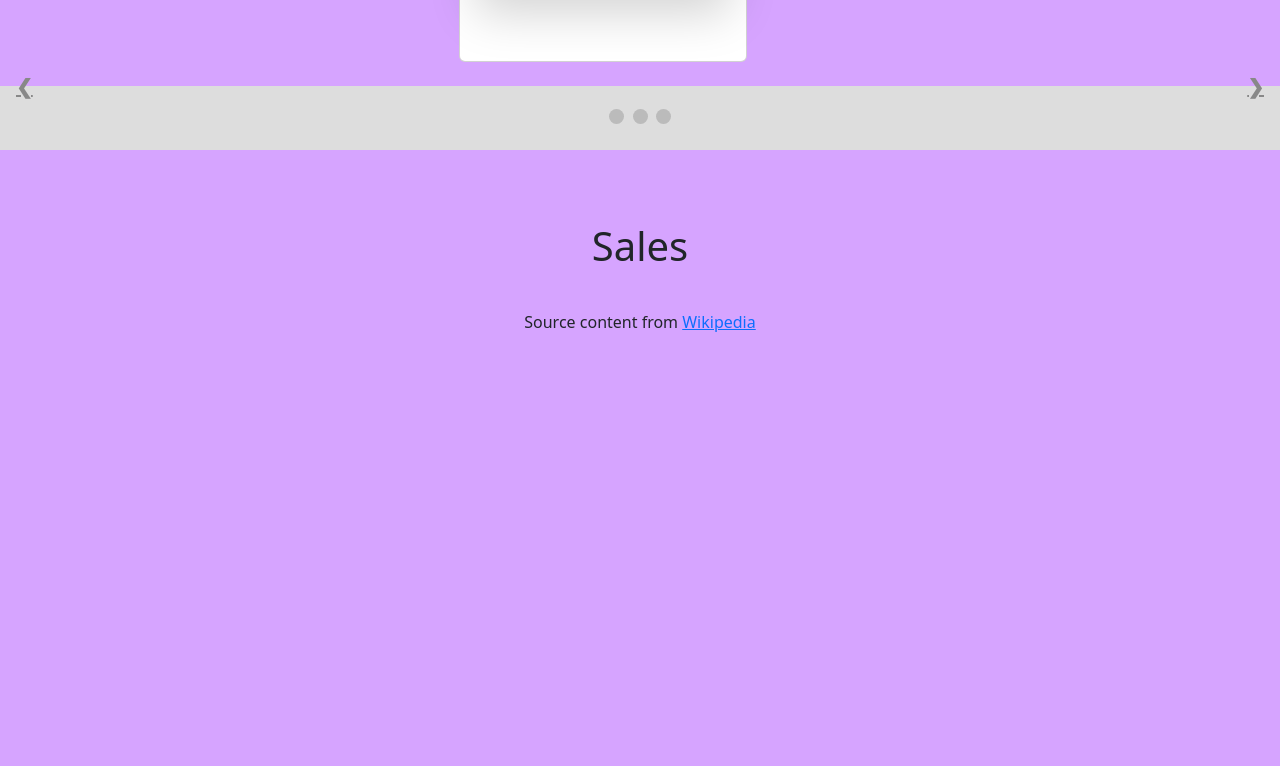
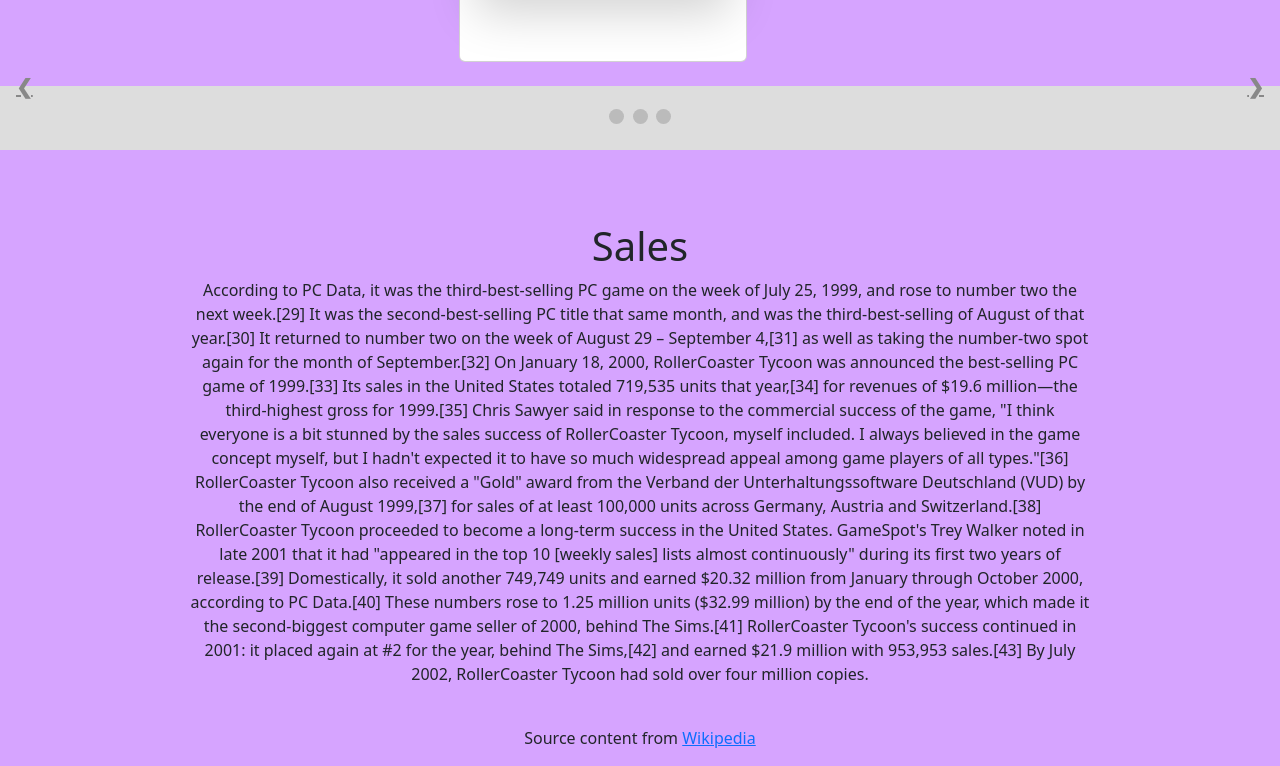
Before and after one commit to fyrineholm/RCTycoon, a website: page public/reception/index.html in a window 1280 px wide. Shown: the part 404-1170 px from the top of the page. Before the commit the page ends 800 px from the top, so only its background shows below. Drawn offline with nearby package versions, Linux system fonts and the light colour scheme.

Commit message:
added sales information

```diff
--- a/public/reception/index.html
+++ b/public/reception/index.html
@@ -221,6 +221,11 @@
 </div>
 <br><br><br>
 <h1 style = "text-align: center;">Sales</h1>
+<p style = "text-align: center; max-width: 900px; margin: 0 auto;">According to PC Data, it was the third-best-selling PC game on the week of July 25, 1999, and rose to number two the next week.[29] It was the second-best-selling PC title that same month, and was the third-best-selling of August of that year.[30] It returned to number two on the week of August 29 – September 4,[31] as well as taking the number-two spot again for the month of September.[32] On January 18, 2000, RollerCoaster Tycoon was announced the best-selling PC game of 1999.[33] Its sales in the United States totaled 719,535 units that year,[34] for revenues of $19.6 million—the third-highest gross for 1999.[35] Chris Sawyer said in response to the commercial success of the game, "I think everyone is a bit stunned by the sales success of RollerCoaster Tycoon, myself included. I always believed in the game concept myself, but I hadn't expected it to have so much widespread appeal among game players of all types."[36] RollerCoaster Tycoon also received a "Gold" award from the Verband der Unterhaltungssoftware Deutschland (VUD) by the end of August 1999,[37] for sales of at least 100,000 units across Germany, Austria and Switzerland.[38]
+
+RollerCoaster Tycoon proceeded to become a long-term success in the United States. GameSpot's Trey Walker noted in late 2001 that it had "appeared in the top 10 [weekly sales] lists almost continuously" during its first two years of release.[39] Domestically, it sold another 749,749 units and earned $20.32 million from January through October 2000, according to PC Data.[40] These numbers rose to 1.25 million units ($32.99 million) by the end of the year, which made it the second-biggest computer game seller of 2000, behind The Sims.[41] RollerCoaster Tycoon's success continued in 2001: it placed again at #2 for the year, behind The Sims,[42] and earned $21.9 million with 953,953 sales.[43]
+
+By July 2002, RollerCoaster Tycoon had sold over four million copies.</p>
 
 		</main>
 
```
